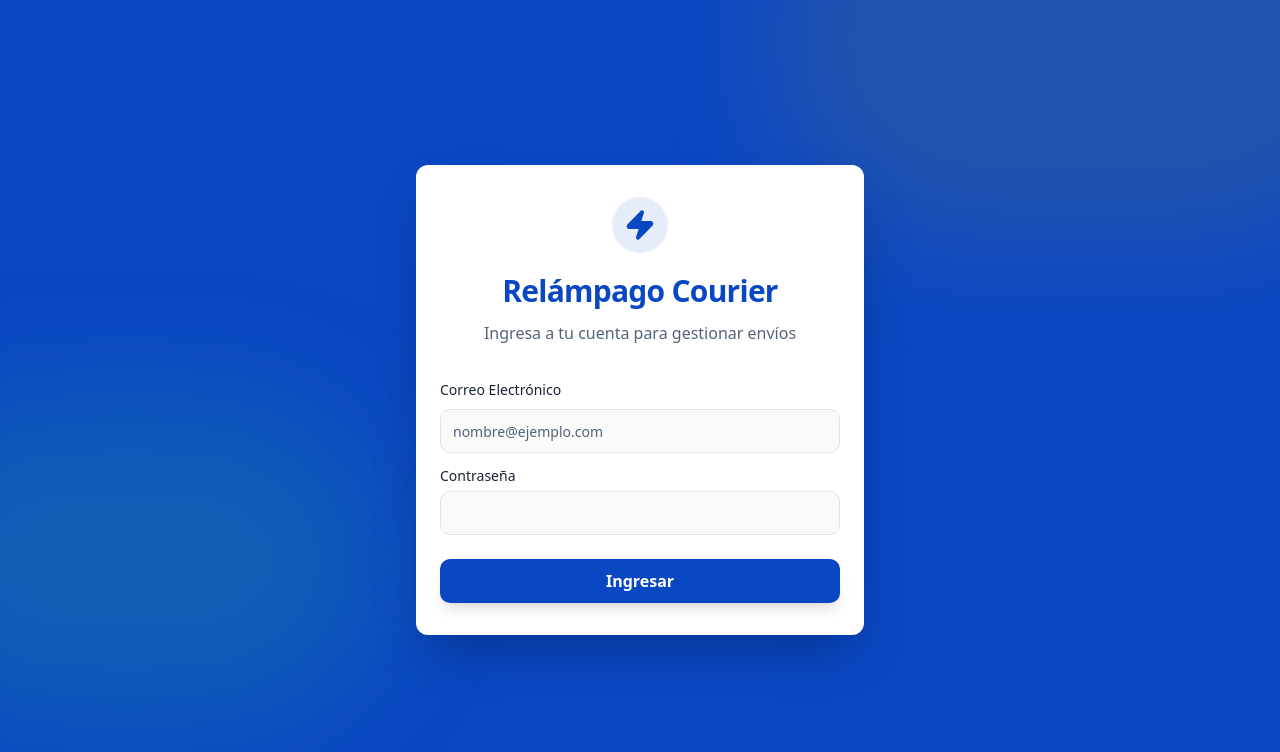
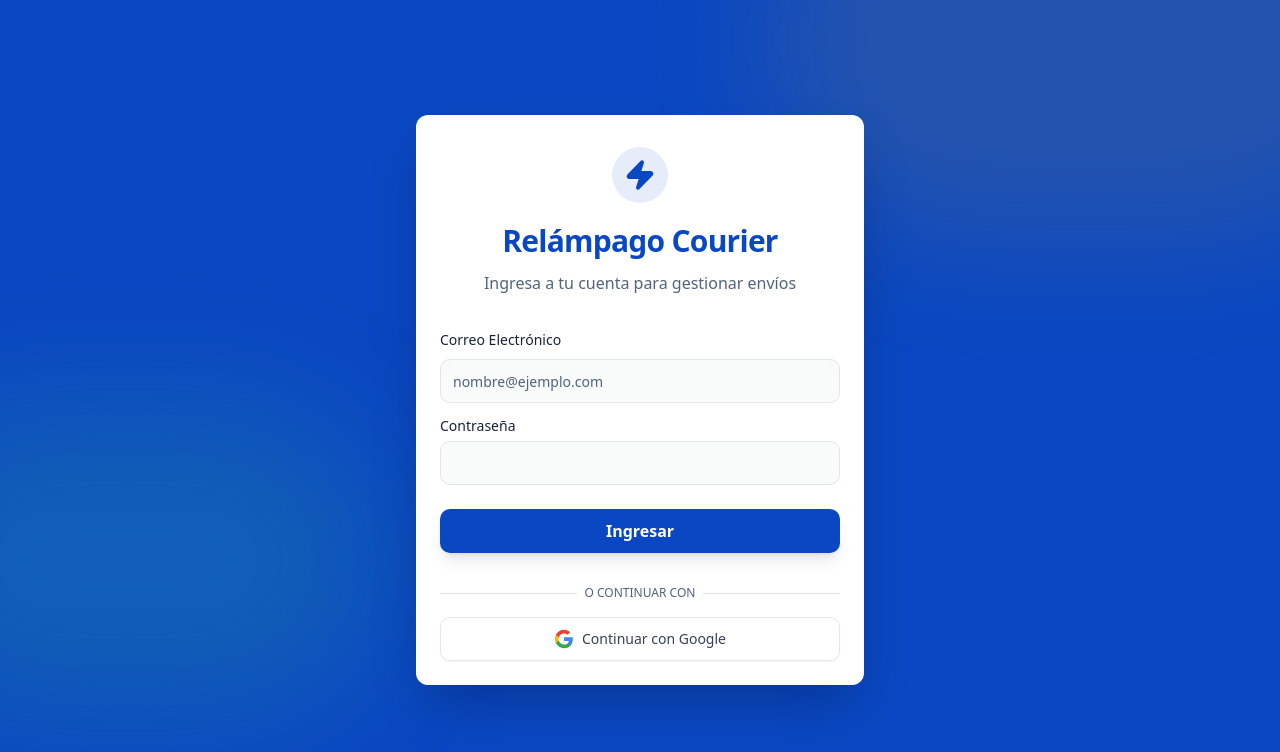
Before and after one commit to Krl22/relampago, a React (Vite) app: page /login in a window 1280 px wide. Shown: the top 752 px of the page. Built offline with nearby package versions, Linux system fonts and the light colour scheme.

Commit message:
added google login

```diff
--- a/src/pages/Login.tsx
+++ b/src/pages/Login.tsx
@@ -1,57 +1,81 @@
-import { useState } from 'react'
-import { useNavigate } from 'react-router-dom'
-import { supabase } from '../lib/supabase'
-import { Button } from '../components/ui/button'
-import { Input } from '../components/ui/input'
-import { Label } from '../components/ui/label'
-import { Card, CardContent, CardDescription, CardFooter, CardHeader, CardTitle } from '../components/ui/card'
-import { AlertCircle, Zap } from 'lucide-react'
+import { useState } from "react";
+import { useNavigate } from "react-router-dom";
+import { supabase } from "../lib/supabase";
+import { Button } from "../components/ui/button";
+import { Input } from "../components/ui/input";
+import { Label } from "../components/ui/label";
+import {
+  Card,
+  CardContent,
+  CardDescription,
+  CardFooter,
+  CardHeader,
+  CardTitle,
+} from "../components/ui/card";
+import { AlertCircle, Zap } from "lucide-react";
 
 export default function Login() {
-  const [email, setEmail] = useState('')
-  const [password, setPassword] = useState('')
-  const [loading, setLoading] = useState(false)
-  const [error, setError] = useState<string | null>(null)
-  const navigate = useNavigate()
+  const [email, setEmail] = useState("");
+  const [password, setPassword] = useState("");
+  const [loading, setLoading] = useState(false);
+  const [error, setError] = useState<string | null>(null);
+  const navigate = useNavigate();
 
   const handleLogin = async (e: React.FormEvent) => {
-    e.preventDefault()
-    setLoading(true)
-    setError(null)
+    e.preventDefault();
+    setLoading(true);
+    setError(null);
 
     try {
       const { error } = await supabase.auth.signInWithPassword({
         email,
         password,
-      })
+      });
 
       if (error) {
-        setError(error.message)
+        setError(error.message);
       } else {
-        navigate('/')
+        navigate("/");
       }
     } catch (err) {
-      setError('Ocurrió un error inesperado al iniciar sesión.')
-      console.error(err)
+      setError("Ocurrió un error inesperado al iniciar sesión.");
+      console.error(err);
     } finally {
-      setLoading(false)
+      setLoading(false);
     }
-  }
+  };
+
+  const handleGoogleLogin = async () => {
+    try {
+      const { error } = await supabase.auth.signInWithOAuth({
+        provider: "google",
+        options: {
+          redirectTo: `${window.location.origin}/`,
+        },
+      });
+      if (error) throw error;
+    } catch (err) {
+      setError("Error al iniciar sesión con Google");
+      console.error(err);
+    }
+  };
 
   return (
-    <div className="flex h-screen w-full items-center justify-center bg-primary p-4 relative overflow-hidden">
+    <div className="flex overflow-hidden relative justify-center items-center p-4 w-full h-screen bg-primary">
       {/* Decorative background elements */}
-      <div className="absolute top-0 left-0 w-full h-full overflow-hidden pointer-events-none">
+      <div className="overflow-hidden absolute top-0 left-0 w-full h-full pointer-events-none">
         <div className="absolute -top-[20%] -right-[10%] w-[50%] h-[50%] bg-accent/10 rounded-full blur-3xl"></div>
         <div className="absolute bottom-[10%] -left-[10%] w-[40%] h-[40%] bg-secondary/20 rounded-full blur-3xl"></div>
       </div>
 
-      <Card className="w-full max-w-md shadow-2xl border-0 z-10">
-        <CardHeader className="space-y-3 text-center pb-8 pt-8">
-          <div className="mx-auto bg-primary/10 p-3 rounded-full w-fit mb-2">
-            <Zap className="h-8 w-8 text-primary fill-primary" />
+      <Card className="z-10 w-full max-w-md border-0 shadow-2xl">
+        <CardHeader className="pt-8 pb-8 space-y-3 text-center">
+          <div className="p-3 mx-auto mb-2 rounded-full bg-primary/10 w-fit">
+            <Zap className="w-8 h-8 text-primary fill-primary" />
           </div>
-          <CardTitle className="text-3xl font-bold text-primary">Relámpago Courier</CardTitle>
+          <CardTitle className="text-3xl font-bold text-primary">
+            Relámpago Courier
+          </CardTitle>
           <CardDescription className="text-base">
             Ingresa a tu cuenta para gestionar envíos
           </CardDescription>
@@ -59,8 +83,8 @@ export default function Login() {
         <form onSubmit={handleLogin}>
           <CardContent className="space-y-4">
             {error && (
-              <div className="flex items-center gap-2 rounded-md bg-destructive/15 p-3 text-sm text-destructive font-medium animate-in fade-in slide-in-from-top-2">
-                <AlertCircle className="h-4 w-4" />
+              <div className="flex gap-2 items-center p-3 text-sm font-medium rounded-md bg-destructive/15 text-destructive animate-in fade-in slide-in-from-top-2">
+                <AlertCircle className="w-4 h-4" />
                 <span>{error}</span>
               </div>
             )}
@@ -77,7 +101,7 @@ export default function Login() {
               />
             </div>
             <div className="space-y-2">
-              <div className="flex items-center justify-between">
+              <div className="flex justify-between items-center">
                 <Label htmlFor="password">Contraseña</Label>
               </div>
               <Input
@@ -91,17 +115,61 @@ export default function Login() {
             </div>
           </CardContent>
           <CardFooter className="pb-8">
-            <Button className="w-full h-11 text-base font-semibold shadow-lg hover:shadow-xl transition-all" type="submit" disabled={loading}>
+            <Button
+              className="w-full h-11 text-base font-semibold shadow-lg transition-all hover:shadow-xl"
+              type="submit"
+              disabled={loading}
+            >
               {loading ? (
-                <div className="flex items-center gap-2">
-                  <div className="h-4 w-4 animate-spin rounded-full border-2 border-white border-t-transparent" />
+                <div className="flex gap-2 items-center">
+                  <div className="w-4 h-4 rounded-full border-2 border-white animate-spin border-t-transparent" />
                   Iniciando...
                 </div>
-              ) : 'Ingresar'}
+              ) : (
+                "Ingresar"
+              )}
             </Button>
           </CardFooter>
         </form>
+        <div className="px-6 pb-6">
+          <div className="relative mb-4">
+            <div className="flex absolute inset-0 items-center">
+              <span className="w-full border-t" />
+            </div>
+            <div className="flex relative justify-center text-xs uppercase">
+              <span className="px-2 bg-card text-muted-foreground">
+                O continuar con
+              </span>
+            </div>
+          </div>
+          <Button
+            variant="outline"
+            type="button"
+            className="w-full h-11 font-medium text-gray-700 bg-white border-gray-200 shadow-sm transition-all hover:bg-gray-50 hover:text-gray-900"
+            onClick={handleGoogleLogin}
+          >
+            <svg className="mr-2 w-5 h-5" viewBox="0 0 24 24">
+              <path
+                d="M22.56 12.25c0-.78-.07-1.53-.2-2.25H12v4.26h5.92c-.26 1.37-1.04 2.53-2.21 3.31v2.77h3.57c2.08-1.92 3.28-4.74 3.28-8.09z"
+                fill="#4285F4"
+              />
+              <path
+                d="M12 23c2.97 0 5.46-.98 7.28-2.66l-3.57-2.77c-.98.66-2.23 1.06-3.71 1.06-2.86 0-5.29-1.93-6.16-4.53H2.18v2.84C3.99 20.53 7.7 23 12 23z"
+                fill="#34A853"
+              />
+              <path
+                d="M5.84 14.09c-.22-.66-.35-1.36-.35-2.09s.13-1.43.35-2.09V7.07H2.18C1.43 8.55 1 10.22 1 12s.43 3.45 1.18 4.93l2.85-2.22.81-.62z"
+                fill="#FBBC05"
+              />
+              <path
+                d="M12 5.38c1.62 0 3.06.56 4.21 1.64l3.15-3.15C17.45 2.09 14.97 1 12 1 7.7 1 3.99 3.47 2.18 7.07l3.66 2.84c.87-2.6 3.3-4.53 6.16-4.53z"
+                fill="#EA4335"
+              />
+            </svg>
+            Continuar con Google
+          </Button>
+        </div>
       </Card>
     </div>
-  )
+  );
 }
```
